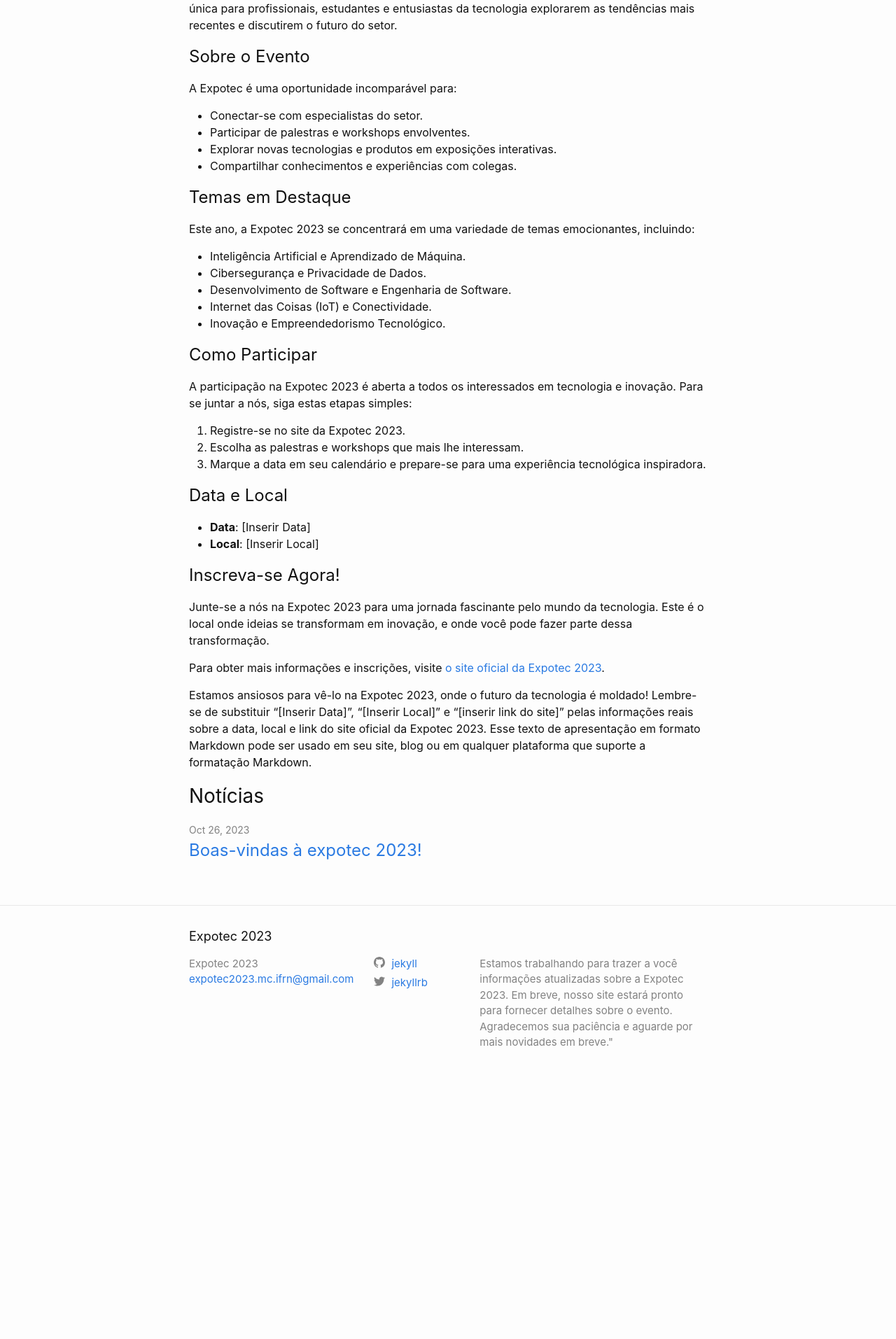
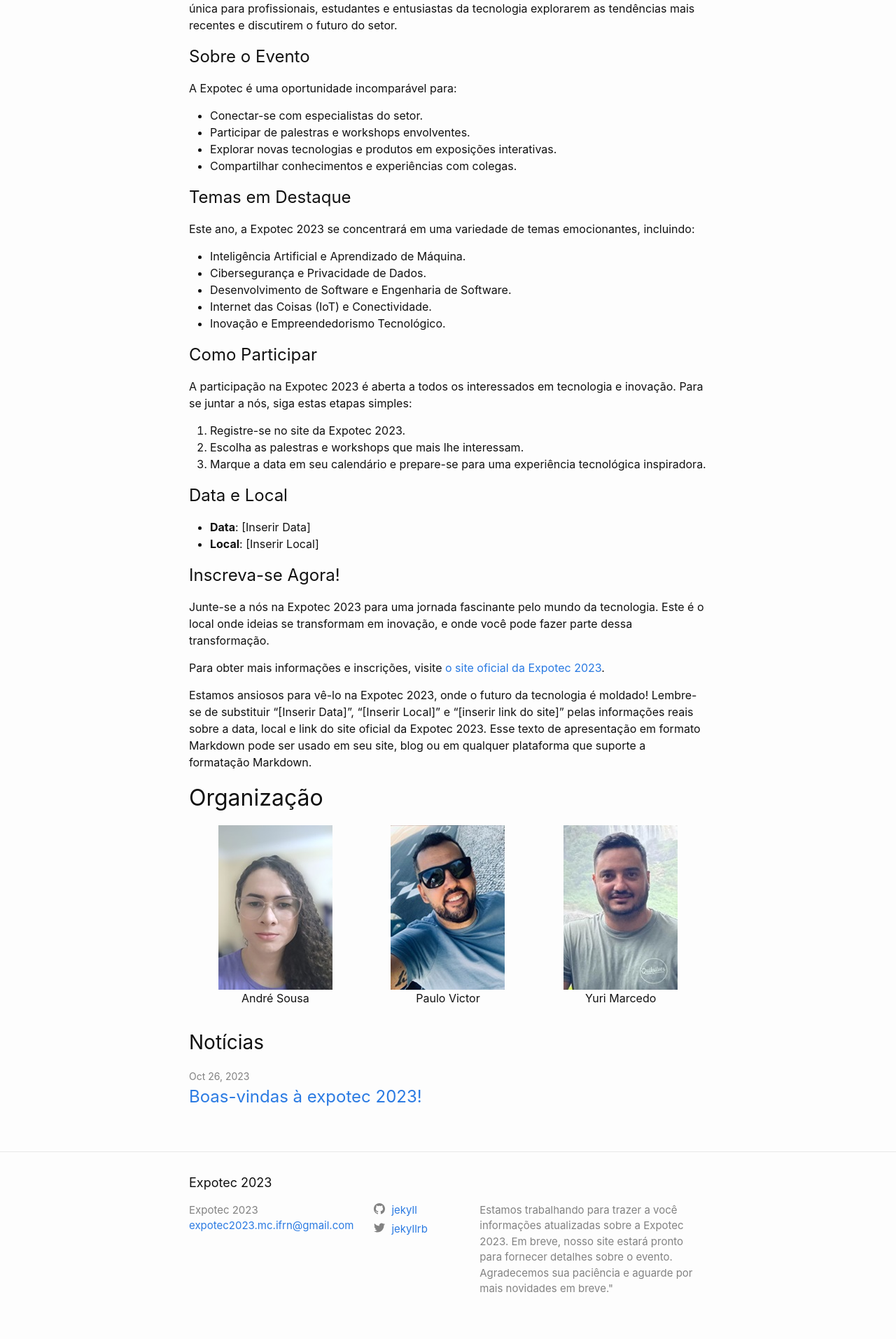
Before and after one commit to ifrn-macau/expotec2023, a Jekyll site: the page built from index.markdown, in a window 1280 px wide. Shown: the part 816-2729 px from the top of the page at 70% size. Built offline with Jekyll 4.4.1, drawn with Linux system fonts in a browser that asks for light colours; before the commit the page ends 2377 px from its top, so only the background shows below that.

Commit message:
Atualização do config

```diff
--- a/index.markdown
+++ b/index.markdown
@@ -11,9 +11,27 @@
 
 }
 
+.organizadores{
+    display:flex;
+    flex-direction:column;
+}
+.org-row{
+    display:flex;
+    justify-content:space-around;
+
+}
+.org-col{
+    display:flex;
+    flex-direction:column;
+    align-items: center;
+
+
+}
+
+
 </style>
 <div class="div-principal-1">
-<img src="./images/logo_expotec2.png" >
+<img src="./images/logo_expotec2.png" class="org-img">
   </div>
 
 # Apresentação da Expotec 2023
@@ -60,3 +78,38 @@
 
 Estamos ansiosos para vê-lo na Expotec 2023, onde o futuro da tecnologia é moldado!
 Lembre-se de substituir "[Inserir Data]", "[Inserir Local]" e "[inserir link do site]" pelas informações reais sobre a data, local e link do site oficial da Expotec 2023. Esse texto de apresentação em formato Markdown pode ser usado em seu site, blog ou em qualquer plataforma que suporte a formatação Markdown.
+
+# Organização
+
+<div class="organizadores">
+<div class="org-row">
+<div class="org-col">
+<img src="./images/organizadores/andre.jpeg">
+<p>André Sousa</p>
+</div>
+<div class="org-col">
+<img src="./images/organizadores/pv.jpg">
+<p>Paulo Victor</p>
+</div>
+<div class="org-col">
+<img src="./images/organizadores/yuri.jpg">
+<p>Yuri Marcedo</p>
+</div>
+
+</div>
+<div class="org-row">
+<div class="org-col">
+<p></p>
+</div>
+<div class="org-col">
+<p></p>
+</div>
+<div class="org-col">
+<p></p>
+</div>
+
+</div>
+
+
+
+</div>
```
Also changed, not shown: images/organizadores/andre.jpeg (added), images/organizadores/pv.jpg (added), images/organizadores/yuri.jpg (added).
